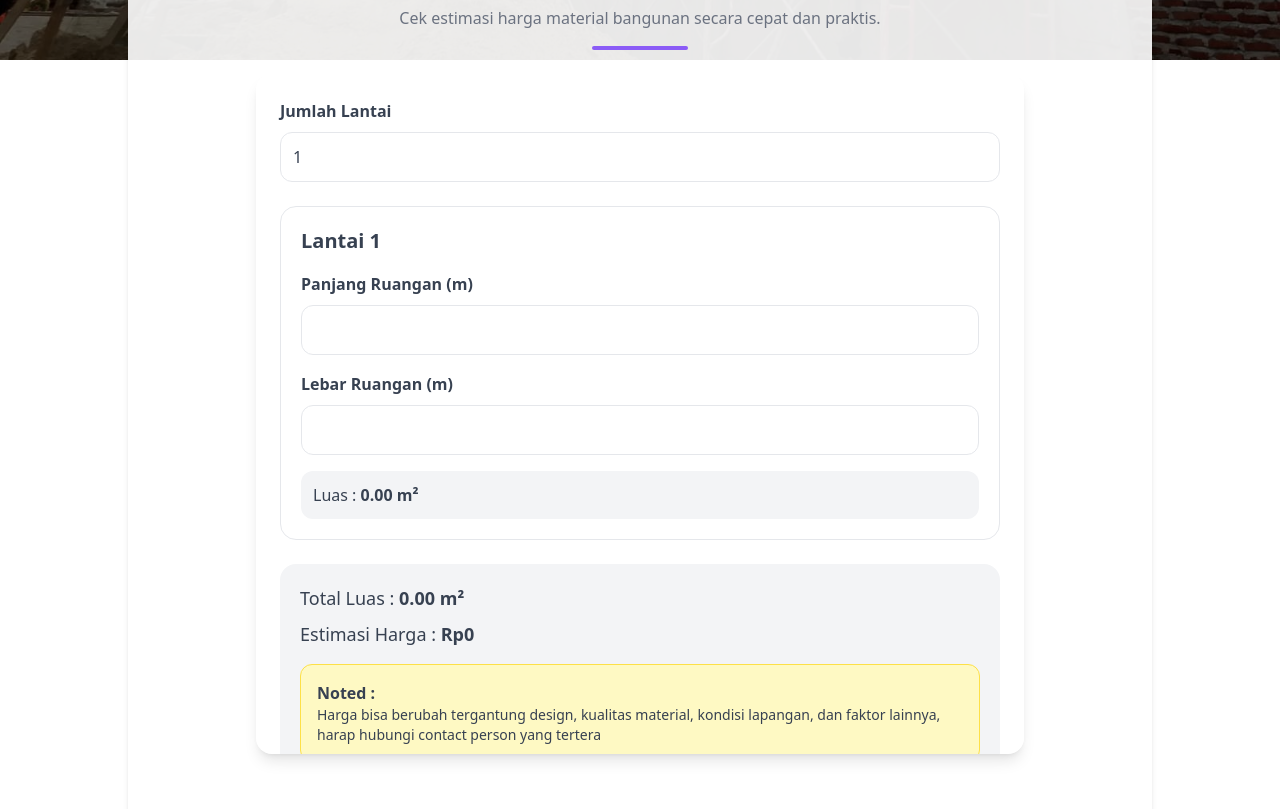
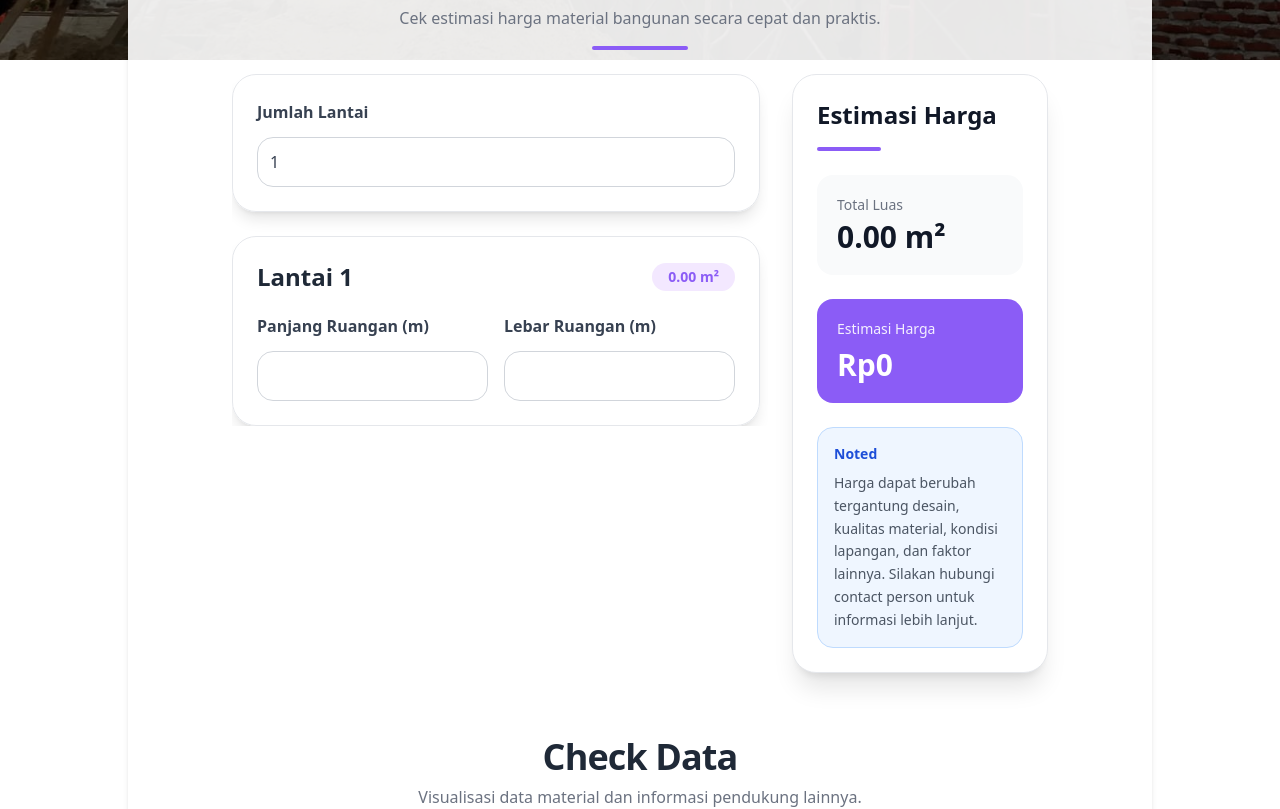
Before and after one commit to kikok456/Test_FE, a React (Vite) app: page / in a window 1280 px wide. Shown: the part 740-1549 px from the top of the page. Built offline with nearby package versions, Linux system fonts and the light colour scheme.

Commit message:
Update calc.tsx

```diff
--- a/src/pages/calc.tsx
+++ b/src/pages/calc.tsx
@@ -152,21 +152,44 @@ export default function KalkulatorBangunan() {
   return (
   <div
     className="
-        max-w-3xl
+      max-w-7xl
       mx-auto
-        p-4 md:p-6
-        rounded-2xl
-        shadow-lg
-        bg-white/40
-        space-y-6
-        max-h-[85vh]
-        overflow-y-auto
-        scroll-smooth
+      px-4 md:px-6
     "
   >
+    <div
+      className="
+        grid
+        grid-cols-1
+        lg:grid-cols-3
+        gap-6
+        items-start
+      "
+    >
+
+      {/* =========================
+          LEFT CONTENT
+      ========================== */}
+      <div className="lg:col-span-2 space-y-6 max-h-[85vh] overflow-y-auto pr-2">
+
         {/* JUMLAH LANTAI */}
-      <div>
-        <label className="font-semibold text-sm md:text-base">
+        <div
+          className="
+            bg-white/80
+            backdrop-blur-md
+            border border-gray-200
+            rounded-3xl
+            p-5 md:p-6
+            shadow-lg
+          "
+        >
+          <label
+            className="
+              font-semibold
+              text-sm md:text-base
+              text-gray-700
+            "
+          >
             Jumlah Lantai
           </label>
 
@@ -175,8 +198,7 @@ export default function KalkulatorBangunan() {
             min={1}
             value={jumlahLantai}
             onChange={(e) => {
-            const value =
-              e.target.value;
+              const value = e.target.value;
 
               if (value === "") {
                 setJumlahLantai("");
@@ -187,12 +209,16 @@ export default function KalkulatorBangunan() {
             }}
             className="
               w-full
-            border
-            rounded-xl
+              border border-gray-300
+              rounded-2xl
               p-3
-            mt-2
-            text-sm
-            md:text-base
+              mt-3
+              text-sm md:text-base
+              outline-none
+              transition
+              focus:ring-2
+              focus:ring-purple-400
+              focus:border-purple-400
             "
           />
         </div>
@@ -202,21 +228,57 @@ export default function KalkulatorBangunan() {
           <div
             key={item.lantai}
             className="
-            border
-            rounded-2xl
-            p-4 md:p-5
-            bg-white
-            space-y-4
+              bg-white/80
+              backdrop-blur-md
+              border border-gray-200
+              rounded-3xl
+              p-5 md:p-6
+              shadow-lg
+              space-y-5
             "
           >
-          <h2 className="text-lg md:text-xl font-bold">
+
+            {/* HEADER */}
+            <div className="flex items-center justify-between">
+              <h2
+                className="
+                  text-xl md:text-2xl
+                  font-black
+                  text-gray-800
+                "
+              >
                 Lantai {item.lantai}
               </h2>
 
-          {/* dropdown samakan ukuran */}
+              <div
+                className="
+                  px-4 py-1
+                  rounded-full
+                  bg-purple-100
+                  text-[#8B5CF6]
+                  text-sm
+                  font-semibold
+                "
+              >
+                {
+                  (
+                    Number(item.panjang || 0) *
+                    Number(item.lebar || 0)
+                  ).toFixed(2)
+                } m²
+              </div>
+            </div>
+
+            {/* DROPDOWN */}
             {item.lantai > 1 && (
               <div>
-              <label className="font-semibold text-sm md:text-base">
+                <label
+                  className="
+                    font-semibold
+                    text-sm md:text-base
+                    text-gray-700
+                  "
+                >
                   Samakan Ukuran
                 </label>
 
@@ -230,12 +292,16 @@ export default function KalkulatorBangunan() {
                   }
                   className="
                     w-full
-                  border
-                  rounded-xl
+                    border border-gray-300
+                    rounded-2xl
                     p-3
-                  mt-2
-                  text-sm
-                  md:text-base
+                    mt-3
+                    text-sm md:text-base
+                    outline-none
+                    transition
+                    focus:ring-2
+                    focus:ring-purple-400
+                    focus:border-purple-400
                   "
                 >
                   <option value="">
@@ -245,8 +311,7 @@ export default function KalkulatorBangunan() {
                   {lantaiData
                     .filter(
                       (x) =>
-                      x.lantai <
-                      item.lantai
+                        x.lantai < item.lantai
                     )
                     .map((x) => (
                       <option
@@ -260,9 +325,25 @@ export default function KalkulatorBangunan() {
               </div>
             )}
 
-          {/* panjang */}
+            {/* GRID INPUT */}
+            <div
+              className="
+                grid
+                grid-cols-1
+                md:grid-cols-2
+                gap-4
+              "
+            >
+
+              {/* PANJANG */}
               <div>
-            <label className="font-semibold text-sm md:text-base">
+                <label
+                  className="
+                    font-semibold
+                    text-sm md:text-base
+                    text-gray-700
+                  "
+                >
                   Panjang Ruangan (m)
                 </label>
 
@@ -270,8 +351,7 @@ export default function KalkulatorBangunan() {
                   type="number"
                   value={item.panjang}
                   disabled={
-                item.samakanDengan !==
-                ""
+                    item.samakanDengan !== ""
                   }
                   onChange={(e) =>
                     updateLantai(
@@ -282,21 +362,31 @@ export default function KalkulatorBangunan() {
                   }
                   className="
                     w-full
-                border
-                rounded-xl
+                    border border-gray-300
+                    rounded-2xl
                     p-3
-                mt-2
-                text-sm
-                md:text-base
+                    mt-3
+                    text-sm md:text-base
+                    outline-none
+                    transition
+                    focus:ring-2
+                    focus:ring-purple-400
+                    focus:border-purple-400
                     disabled:bg-gray-100
                     disabled:cursor-not-allowed
                   "
                 />
               </div>
 
-          {/* lebar */}
+              {/* LEBAR */}
               <div>
-            <label className="font-semibold text-sm md:text-base">
+                <label
+                  className="
+                    font-semibold
+                    text-sm md:text-base
+                    text-gray-700
+                  "
+                >
                   Lebar Ruangan (m)
                 </label>
 
@@ -304,8 +394,7 @@ export default function KalkulatorBangunan() {
                   type="number"
                   value={item.lebar}
                   disabled={
-                item.samakanDengan !==
-                ""
+                    item.samakanDengan !== ""
                   }
                   onChange={(e) =>
                     updateLantai(
@@ -316,93 +405,157 @@ export default function KalkulatorBangunan() {
                   }
                   className="
                     w-full
-                border
-                rounded-xl
+                    border border-gray-300
+                    rounded-2xl
                     p-3
-                mt-2
-                text-sm
-                md:text-base
+                    mt-3
+                    text-sm md:text-base
+                    outline-none
+                    transition
+                    focus:ring-2
+                    focus:ring-purple-400
+                    focus:border-purple-400
                     disabled:bg-gray-100
                     disabled:cursor-not-allowed
                   "
                 />
               </div>
 
-          {/* luas */}
-          <div className="bg-gray-100 rounded-xl p-3">
-            <p className="text-sm md:text-base">
-              Luas :
-              <b>
-                {" "}
-                {(
-                  Number(
-                    item.panjang || 0
-                  ) *
-                  Number(
-                    item.lebar || 0
-                  )
-                ).toFixed(2)}{" "}
-                m²
-              </b>
-            </p>
             </div>
           </div>
         ))}
+      </div>
 
-      {/* OUTPUT */}
-      <div className="bg-gray-100 rounded-2xl p-4 md:p-5 space-y-4">
-        <div className="space-y-2">
-          <p className="text-base md:text-lg">
-            Total Luas :
-            <b>
-              {" "}
-              {totalLuas.toFixed(2)} m²
-            </b>
+      {/* =========================
+          RIGHT SIDEBAR
+      ========================== */}
+      <div className="lg:col-span-1">
+
+        <div
+          className="
+            sticky
+            top-28
+            bg-white
+            border border-gray-200
+            rounded-3xl
+            p-6
+            shadow-xl
+            space-y-6
+          "
+        >
+
+          {/* TITLE */}
+          <div>
+            <h2
+              className="
+                text-2xl
+                font-black
+                text-gray-900
+              "
+            >
+              Estimasi Harga
+            </h2>
+
+            <div
+              className="
+                w-16
+                h-1
+                bg-[#8B5CF6]
+                rounded-full
+                mt-4
+              "
+            ></div>
+          </div>
+
+          {/* TOTAL LUAS */}
+          <div
+            className="
+              bg-gray-50
+              rounded-2xl
+              p-5
+            "
+          >
+            <p className="text-sm text-gray-500">
+              Total Luas
             </p>
 
-          {/* <p className="text-base md:text-lg">
-            Harga Kerja / m² :
-            <b>
-              {" "}
-              Rp
-              {finalHargaKerja.toLocaleString(
-                "id-ID"
-              )}
-            </b>
-          </p> */}
+            <h3
+              className="
+                text-3xl
+                font-black
+                mt-1
+                text-gray-900
+              "
+            >
+              {totalLuas.toFixed(2)} m²
+            </h3>
+          </div>
 
-          <p className="text-base md:text-lg">
-            Estimasi Harga :
-            <b>
-              {" "}
+          {/* ESTIMASI */}
+          <div
+            className="
+              bg-[#8B5CF6]
+              rounded-2xl
+              p-5
+              text-white
+            "
+          >
+            <p className="text-sm opacity-90">
+              Estimasi Harga
+            </p>
+
+            <h3
+              className="
+                text-2xl md:text-3xl
+                font-black
+                mt-2
+                break-words
+              "
+            >
               Rp
               {total_harga.toLocaleString(
                 "id-ID"
               )}
-            </b>
-          </p>
+            </h3>
           </div>
 
           {/* NOTE */}
           <div
             className="
-            bg-yellow-100
-            border
-            border-yellow-300
+              bg-blue-50
+              border border-blue-200
+              rounded-2xl
               p-4
-            rounded-xl
             "
           >
-          <p className="font-semibold text-sm md:text-base">
-            Noted :
+            <p
+              className="
+                font-bold
+                text-sm
+                text-blue-700
+                mb-2
+              "
+            >
+              Noted
             </p>
 
-          <p className="text-xs md:text-sm">
-            Harga bisa berubah tergantung
-            design, kualitas material,
-            kondisi lapangan, dan
-            faktor lainnya, harap hubungi contact person yang tertera
+            <p
+              className="
+                text-sm
+                leading-relaxed
+                text-gray-600
+              "
+            >
+              Harga dapat berubah tergantung
+              desain, kualitas material,
+              kondisi lapangan, dan faktor
+              lainnya. Silakan hubungi
+              contact person untuk informasi
+              lebih lanjut.
             </p>
+          </div>
+
+        </div>
       </div>
     </div>
   </div>
```
Lines whose indentation alone changed are shown as unchanged.
